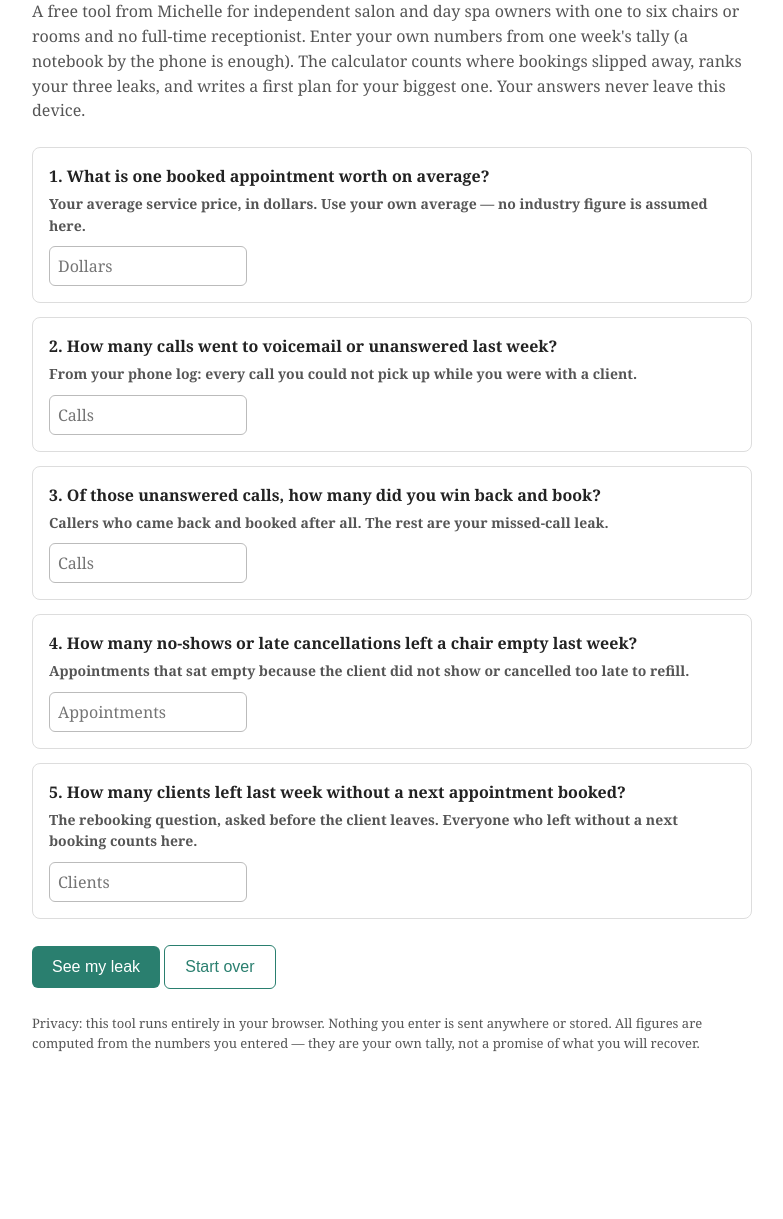
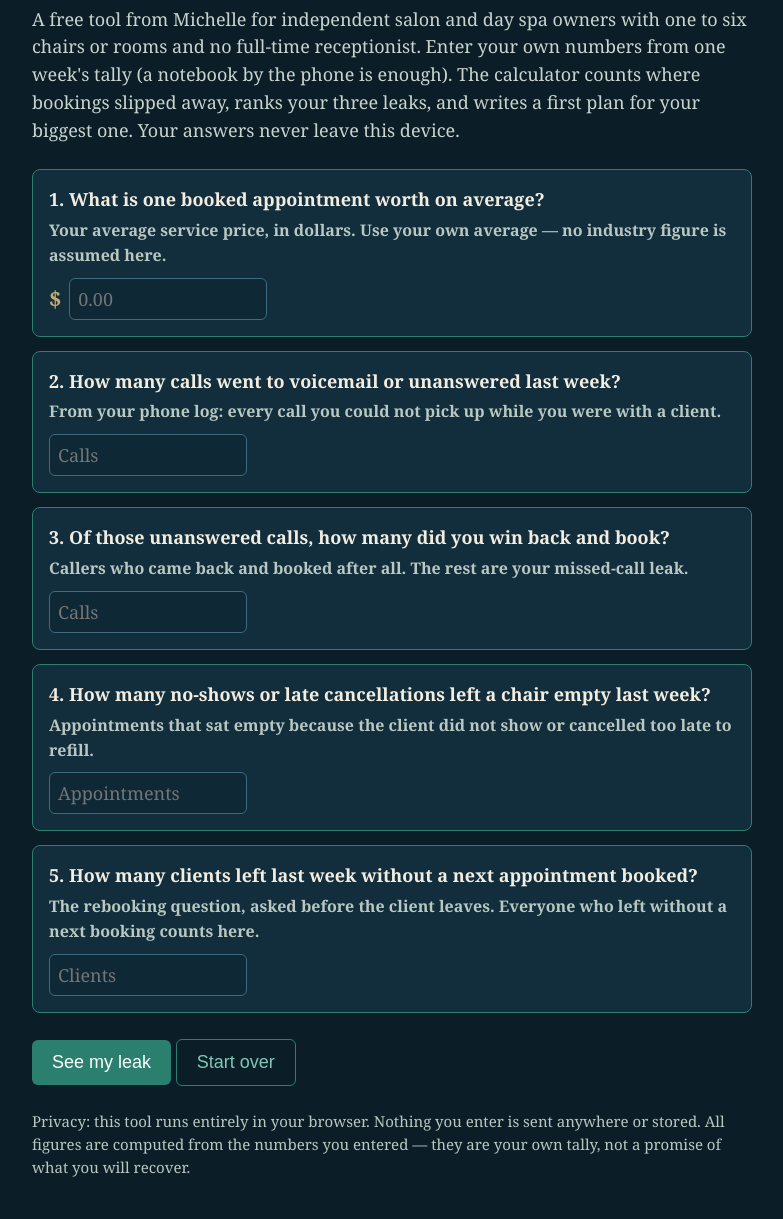
Before and after one commit to Mickey2001too/KelpieGroup, a plain HTML site: page leak-calculator.html in a window 1280 px wide. Shown: the part 103-1322 px from the top of the page, without its empty margins (248-1031 px from the left). Before the commit the page ends 1193 px from the top, so only its background shows below. Drawn offline with Linux system fonts and the light colour scheme.

Commit message:
Leak Calculator: deep teal restyle for eye comfort; dollar sign and 0.00 placeholder on the price question

```diff
--- a/leak-calculator.html
+++ b/leak-calculator.html
@@ -13,22 +13,25 @@
 <meta name="viewport" content="width=device-width, initial-scale=1">
 <title>Booking Leak Calculator</title>
 <style>
-  body{font-family:Georgia,serif;max-width:720px;margin:0 auto;padding:24px;color:#222;line-height:1.55}
-  h1{font-size:28px;margin-bottom:4px} h2{font-size:20px;margin-top:32px}
-  .sub{color:#555;margin-bottom:24px}
-  .q{border:1px solid #ddd;border-radius:8px;padding:16px;margin:14px 0}
+  body{font-family:Georgia,serif;max-width:720px;margin:0 auto;padding:24px;background:#0B1E28;color:#F3EDDF;font-size:18px;line-height:1.55}
+  h1{font-size:30px;margin-bottom:4px} h2{font-size:22px;margin-top:32px}
+  .sub{color:#C9D4CE;margin-bottom:24px}
+  .q{background:#122E3D;border:1px solid #2a7f6f;border-radius:8px;padding:16px;margin:14px 0}
   .q p{font-weight:bold;margin:0 0 4px}
-  .q .help{color:#555;font-size:14px;margin:0 0 10px}
-  .q input{font-family:inherit;font-size:16px;padding:8px;width:180px;border:1px solid #bbb;border-radius:6px}
-  button{background:#2a7f6f;color:#fff;border:0;border-radius:6px;padding:12px 20px;font-size:16px;cursor:pointer;margin-top:12px}
-  button.secondary{background:#fff;color:#2a7f6f;border:1px solid #2a7f6f}
-  #result{display:none;border:2px solid #2a7f6f;border-radius:8px;padding:20px;margin-top:24px}
-  .headline{font-size:22px;margin:8px 0}
-  .leak{font-size:18px;margin:8px 0}
-  .plan{background:#f6f6f6;border-radius:6px;padding:14px;white-space:pre-wrap}
-  .note{font-size:13px;color:#555;margin-top:24px}
-  .msg{width:100%;min-height:130px;font-family:inherit;font-size:15px;padding:10px}
-  @media print{button{display:none}}
+  .q .help{color:#B9C8C0;font-size:16px;margin:0 0 10px}
+  .q input{font-family:inherit;font-size:18px;padding:8px;width:180px;background:#0E2836;border:1px solid #3E6B7E;border-radius:6px;color:#F3EDDF}
+  .money{display:flex;align-items:center;gap:8px}
+  .cur{font-size:22px;font-weight:bold;color:#C9A86A}
+  button{background:#2a7f6f;color:#fff;border:0;border-radius:6px;padding:12px 20px;font-size:18px;cursor:pointer;margin-top:12px}
+  button.secondary{background:transparent;color:#7FC8B7;border:1px solid #2a7f6f}
+  #result{display:none;border:2px solid #C9A86A;border-radius:8px;padding:20px;margin-top:24px}
+  .headline{font-size:24px;margin:8px 0}
+  .leak{font-size:19px;margin:8px 0}
+  .plan{background:#0E2836;border-radius:6px;padding:14px;white-space:pre-wrap}
+  .note{font-size:15px;color:#B9C8C0;margin-top:24px}
+  .msg{width:100%;min-height:130px;font-family:inherit;font-size:16px;padding:10px;background:#0E2836;color:#F3EDDF;border:1px solid #3E6B7E;border-radius:6px}
+  a{color:#7FC8B7}
+  @media print{button{display:none}body{background:#fff;color:#000}.q,#result{background:#fff;border-color:#999}.q input,.plan,.msg{background:#fff;color:#000;border-color:#999}.sub,.q .help,.note{color:#333}}
 </style>
 </head>
 <body>
@@ -38,7 +41,7 @@
 <div class="q">
   <p>1. What is one booked appointment worth on average?</p>
   <p class="help">Your average service price, in dollars. Use your own average — no industry figure is assumed here.</p>
-  <input id="fPrice" type="number" min="0" step="any" inputmode="decimal" placeholder="Dollars">
+  <div class="money"><span class="cur">$</span><input id="fPrice" type="number" min="0" step="any" inputmode="decimal" placeholder="0.00"></div>
 </div>
 
 <div class="q">
```
